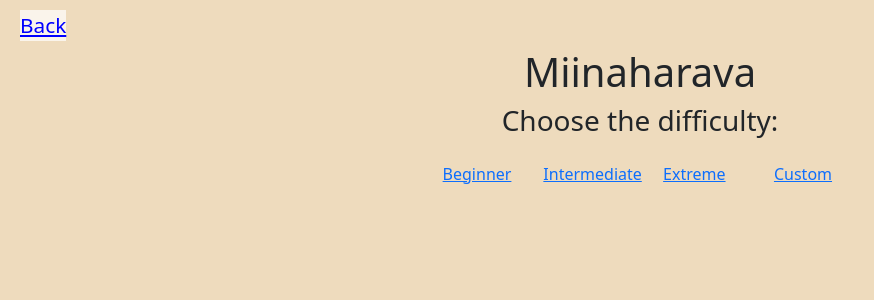
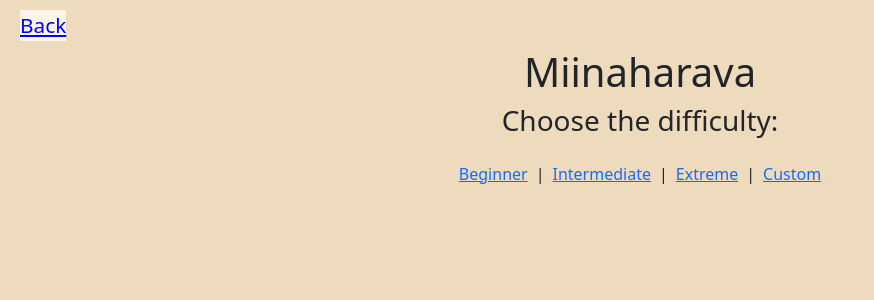
Before and after one commit to strengv1/villestrengell, a React (Vite) app: page /minesweeper in a window 1280 px wide. Shown: the top 300 px of the page, without its empty margins (0-874 px from the left). Built offline with nearby package versions, Linux system fonts and the light colour scheme.

Commit message:
minesweeper diffbar

```diff
--- a/src/minesweeper/src/components/DifficultyBar.jsx
+++ b/src/minesweeper/src/components/DifficultyBar.jsx
@@ -1,28 +1,29 @@
 import { NavLink } from 'react-router-dom'
 
 const DifficultyBar = () => {
-
-  const bsDifficultyCols = 'col-3 col-md-2 col-lg-2 col-xl-1'
+  const commonStyle = {marginInline: "0.5em"}
+  // const bsDifficultyCols = 'col-3 col-md-2 col-lg-2 col-xl-1'
   return(
     <nav>
-      <div className="row difficulty-button-container text-center justify-content-center">
+      <div style={{textAlign:"center"}}>
         <NavLink
-          className={bsDifficultyCols}
           to='/minesweeper/beginner'
+          style={commonStyle}
         >Beginner</NavLink>
-
+         |
         <NavLink
-          className={bsDifficultyCols}
           to='/minesweeper/intermediate'
+          style={commonStyle}
         >Intermediate</NavLink>
-
+        |
         <NavLink
-          className={bsDifficultyCols}
           to='/minesweeper/extreme'
+          style={commonStyle}
         >Extreme</NavLink>
+        |
         <NavLink
-          className={bsDifficultyCols}
           to='/minesweeper/custom'
+          style={commonStyle}
         >Custom</NavLink>
 
       </div>
```
